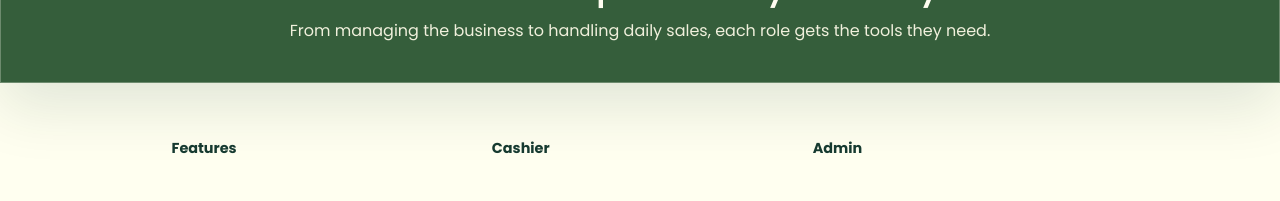
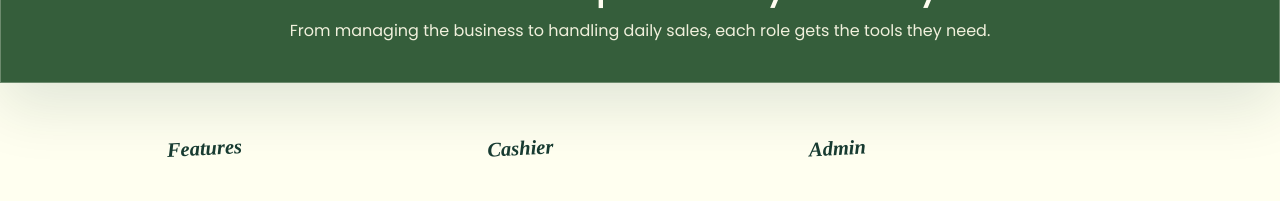
Before and after one commit to adrianniel/Dagohoy-Pharmacy-Web, a React (Vite) app: page / in a window 1280 px wide. Shown: the part 920-1121 px from the top of the page. Built offline with nearby package versions, Linux system fonts and the light colour scheme; no server answers.

Commit message:
style: enlarge decorative feature headings

```diff
--- a/src/landing-modern.css
+++ b/src/landing-modern.css
@@ -2129,11 +2129,13 @@ html:has(.landing-page) {
 .landing-page .features-medicine-row__item h3 {
   margin: 0;
   color: #173b31;
-  font-family: 'Poppins', sans-serif;
-  font-size: clamp(0.9rem, 1.1vw, 1.05rem);
-  font-weight: 650;
+  font-family: 'Segoe Script', 'Brush Script MT', cursive;
+  font-size: clamp(1.15rem, 1.6vw, 1.4rem);
+  font-style: italic;
+  font-weight: 600;
   line-height: 1.2;
   text-align: center;
+  transform: rotate(-3deg);
 }
 
 .landing-page .features-medicine-row__image {
```
